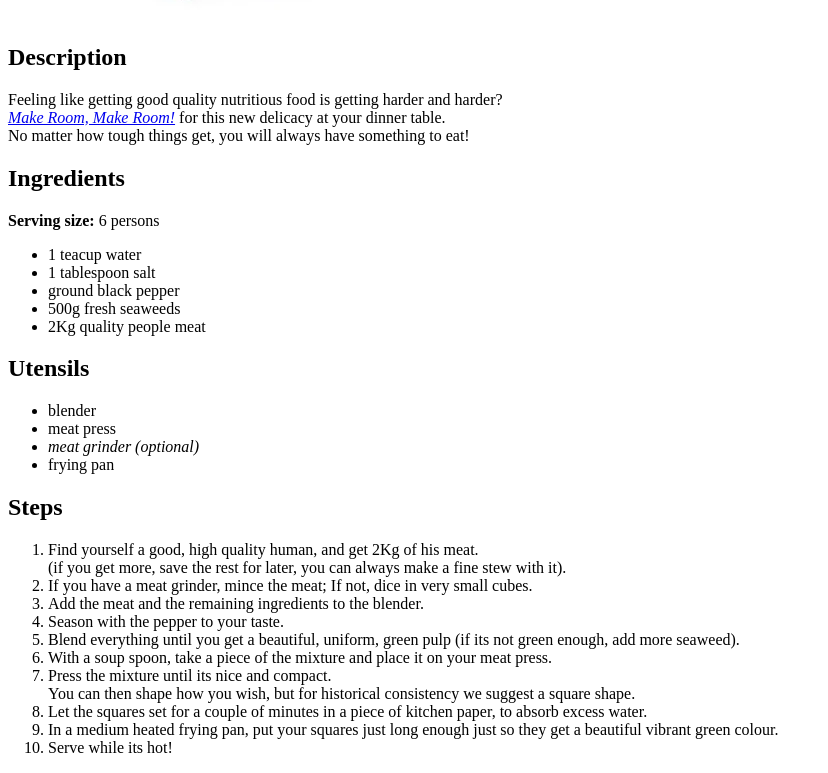
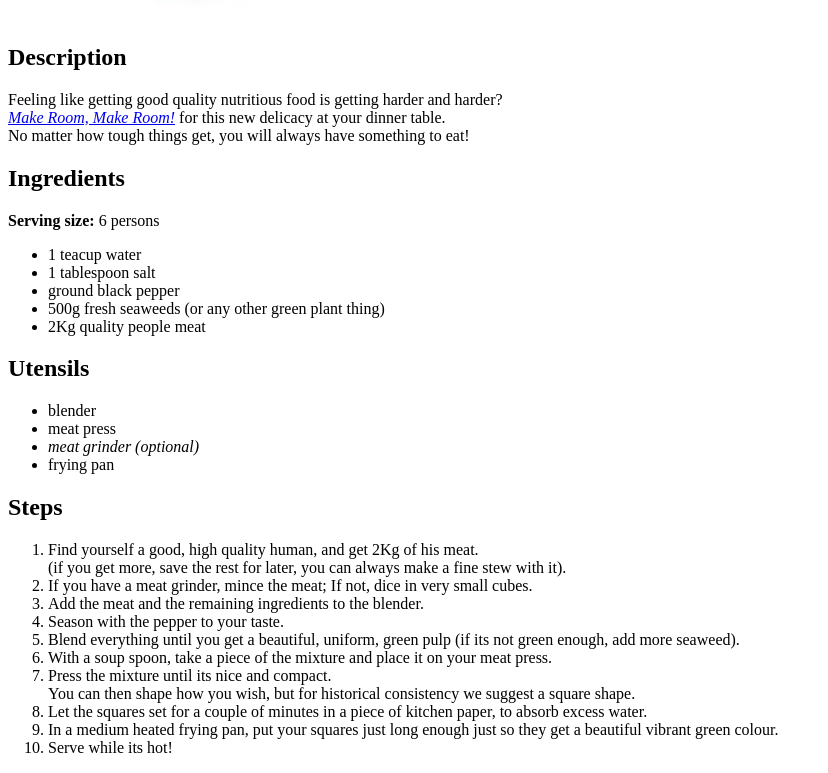
Before and after one commit to Schwifty13/odin-recipes, a plain HTML site: page recipes/soylent.green.html in a window 1280 px wide. Shown: the part 840-1613 px from the top of the page, without its empty margins (0-828 px from the left). Drawn offline with Linux system fonts and the light colour scheme.

Commit message:
Add finished Soylent Green page

```diff
--- a/recipes/soylent.green.html
+++ b/recipes/soylent.green.html
@@ -22,7 +22,7 @@
                 <li>1 teacup water</li>
                 <li>1 tablespoon salt</li>
                 <li>ground black pepper</li>
-                <li>500g fresh seaweeds</li>
+                <li>500g fresh seaweeds (or any other green plant thing)</li>
                 <li>2Kg quality people meat</li>
             </ul>
         <h2>Utensils</h2>
```
